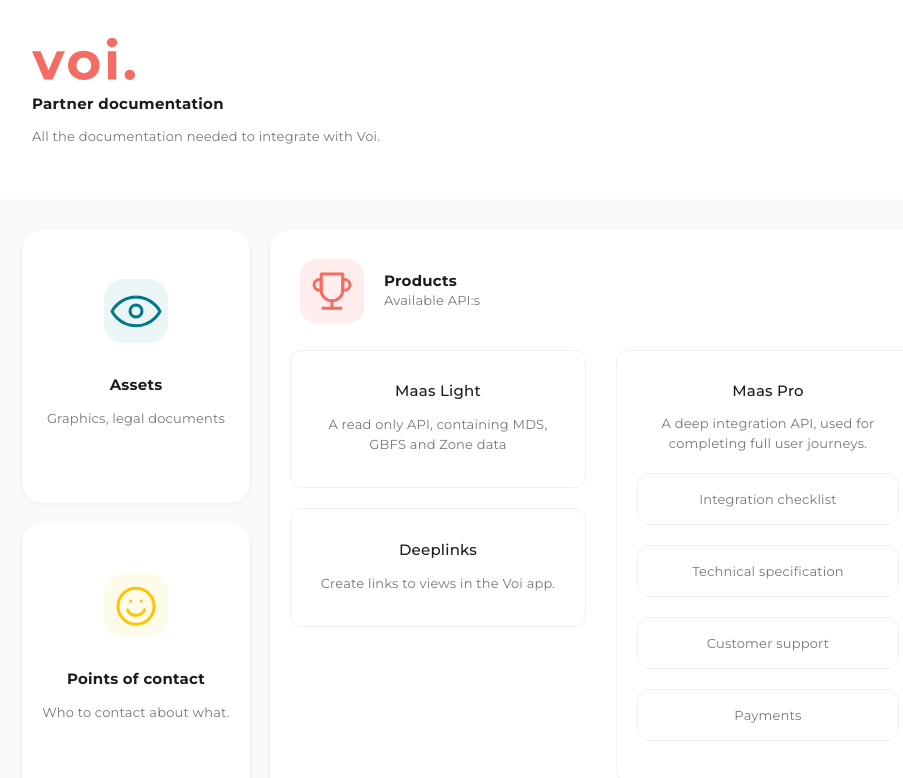
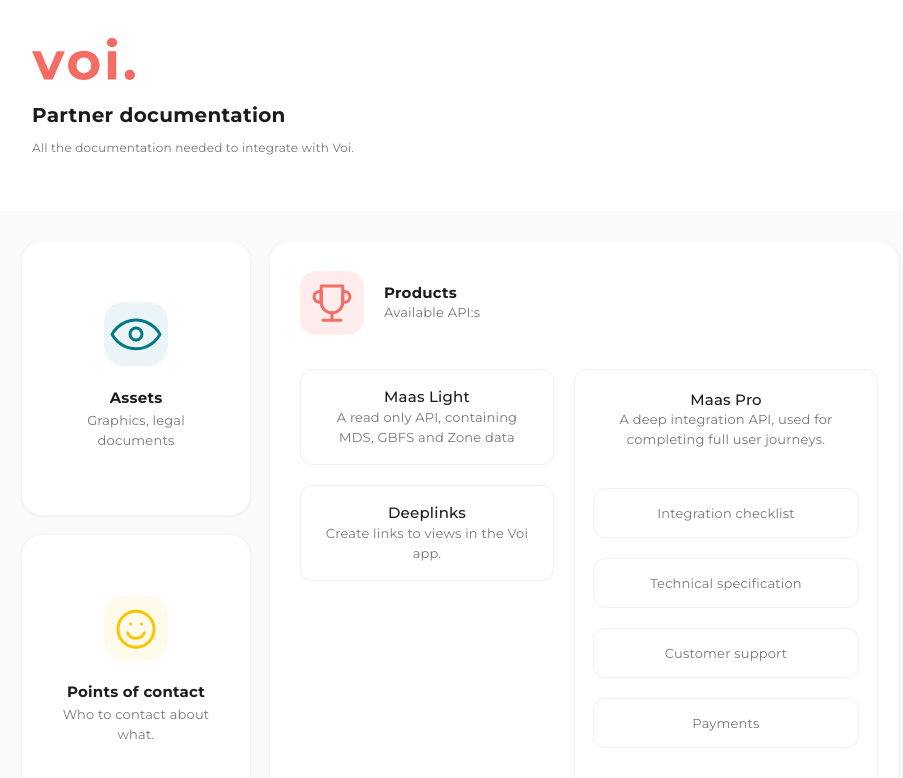
Before and after one commit to voi-api/voi-api.github.io, a Jekyll site: the page built from index.markdown, in a window 1280 px wide. Shown: the top 778 px of the page, without its empty margins (8-911 px from the left). Built offline with Jekyll 4.4.1, drawn with Linux system fonts in a browser that asks for light colours; some web fonts are replaced.

Commit message:
pixel-push

```diff
--- a/assets/css/custom.scss
+++ b/assets/css/custom.scss
@@ -210,19 +210,26 @@ input#input-search {
 .home_header {
     width: 320px;
     background: white;
-    padding: 108px 26px 40px 40px;
+    padding: 102px 26px 40px 40px;
     box-sizing: border-box;
     min-height: 100vh;
     float: left;
     margin-right: 30px;
     h1 {
         letter-spacing: 0.3px;
+        margin-top: 19px;
+        margin-bottom: -3px;
+        font-size: 20px;
+    }
+    p{
+        line-height: 23px;
+        font-size: 12px;
     }
 }
 
 
 .home_content {
-    padding: 100px 44px 0 30px;
+    padding: 91px 44px 0 30px;
 }
 
 .home_left{
@@ -237,7 +244,7 @@ input#input-search {
     display: block;
     background-color: white;
     background-repeat: no-repeat;
-    background-position: center 50px;
+    background-position: center 61px;
     text-align: center;
     margin: 0 0 20px;
     box-shadow: 0px 1px 4px #0000000F;
@@ -255,9 +262,15 @@ input#input-search {
     }
 }
 
-.home_left a h1 {
-    padding-top: 146px;
-    margin-top: 0;
+.home_left a{
+ h1 {
+    padding-top: 147px;
+    margin: 0;
+}
+p{
+    margin-top:2px;
+    padding: 0px 25px;
+}
 }
 
 .home_right {
@@ -270,7 +283,7 @@ input#input-search {
 
 .home_products_left{
     float: left;
-    padding: 0 30px 20px 20px;
+    padding: 27px 20px 30px 30px;
 }
 
 
@@ -280,11 +293,16 @@ input#input-search {
     border: 1px solid #F0F0F0;
     border-radius: 12px;
     text-align: center;
-    margin: 20px 20px 20px 0;
-    padding: 20px;
+    margin: 27px 20px 30px 0;
+    padding: 10px 18px;
     box-sizing: border-box;
     h1{
         font-weight: 500;
+        margin-bottom: 0;
+    }
+    p{
+        margin-top: 0;
+        margin-bottom: 39px;
     }
 }
 
@@ -306,11 +324,16 @@ a.home_product{
     border-radius: 12px;
     display: block;
     text-align: center;
-    margin: 20px 0;
-    padding: 20px;
+    margin: 0 0 20px;
+    padding: 17px;
     width: 254px;
+    box-sizing: border-box;
     h1 {
+        margin: 0;
         font-weight: 500;
+    }
+    p{
+        margin: 0;
     }
 }
 
@@ -319,7 +342,7 @@ a.sub-product {
     border: 1px solid #F0F0F0;
     border-radius: 12px;
     margin: 20px 0 ;
-    line-height: 50px;
+    line-height: 48px;
 }
 
 .assets{
```
